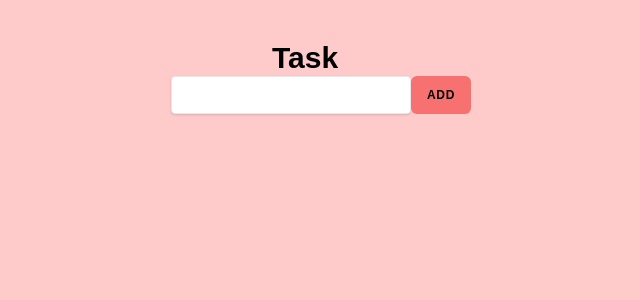
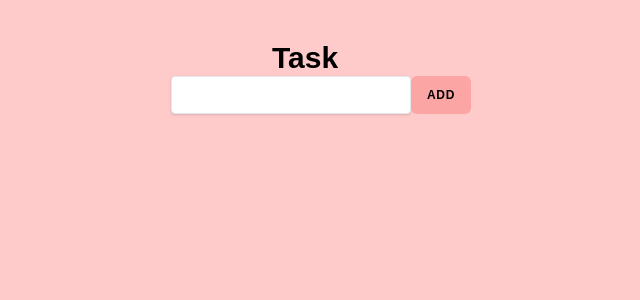
Before and after one commit to Jasminvillatoro/Tasks, a React (Create React App) app: page / in a window 1280 px wide. Shown: the top 300 px of the page, without its empty margins (335-975 px from the left). Built offline with nearby package versions, Linux system fonts and the light colour scheme; a web font is replaced by a local one.

Commit message:
color change

```diff
--- a/src/index.css
+++ b/src/index.css
@@ -3,11 +3,11 @@
 @tailwind utilities;
 
 .btn {
-  @apply rounded-md py-2 px-4 uppercase text-xs font-bold cursor-pointer tracking-wider bg-red-400;
+  @apply rounded-md py-2 px-4 uppercase text-xs font-bold cursor-pointer tracking-wider bg-red-300;
 }
 
 .btn:hover {
-  @apply bg-rose-500;
+  @apply bg-rose-400;
 }
 
 .li {
```
